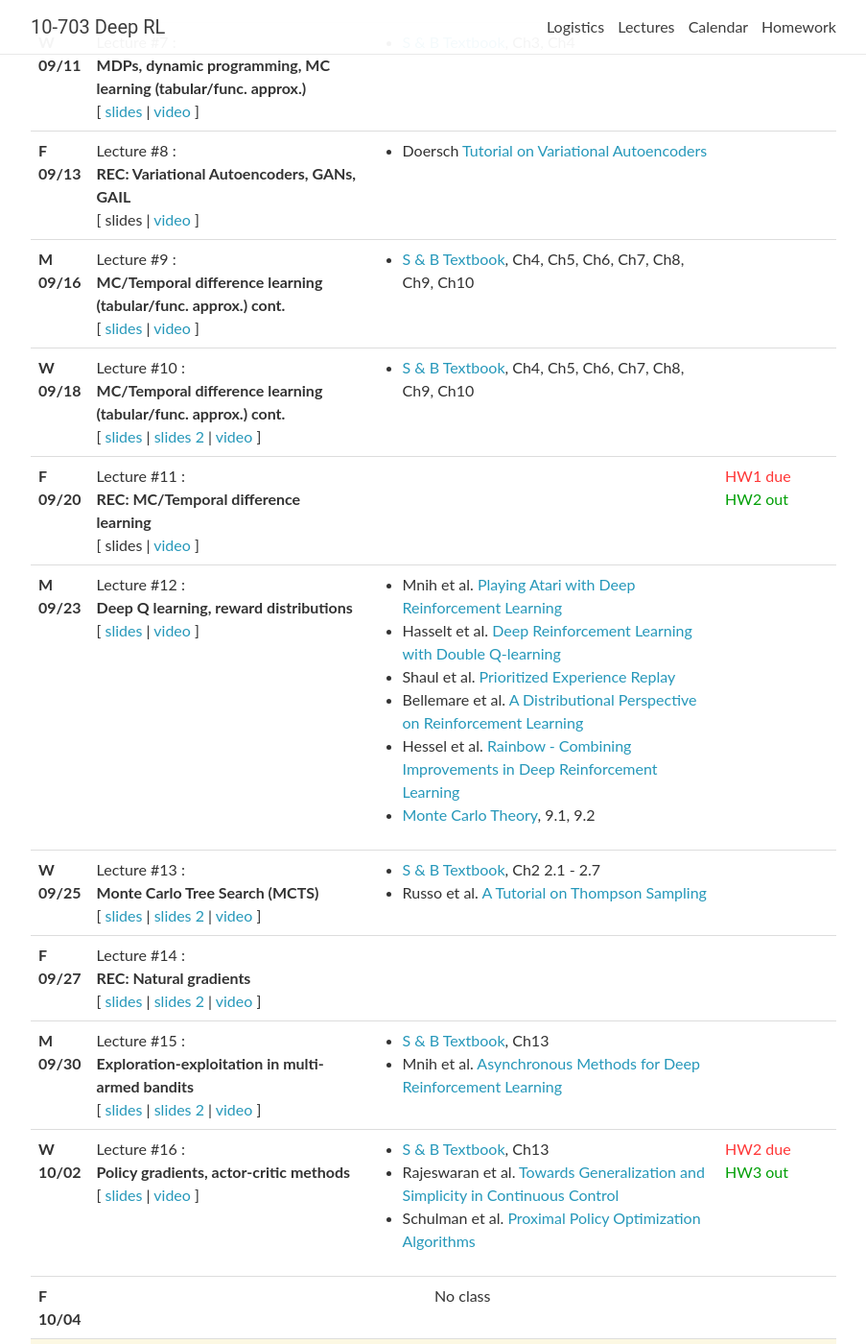
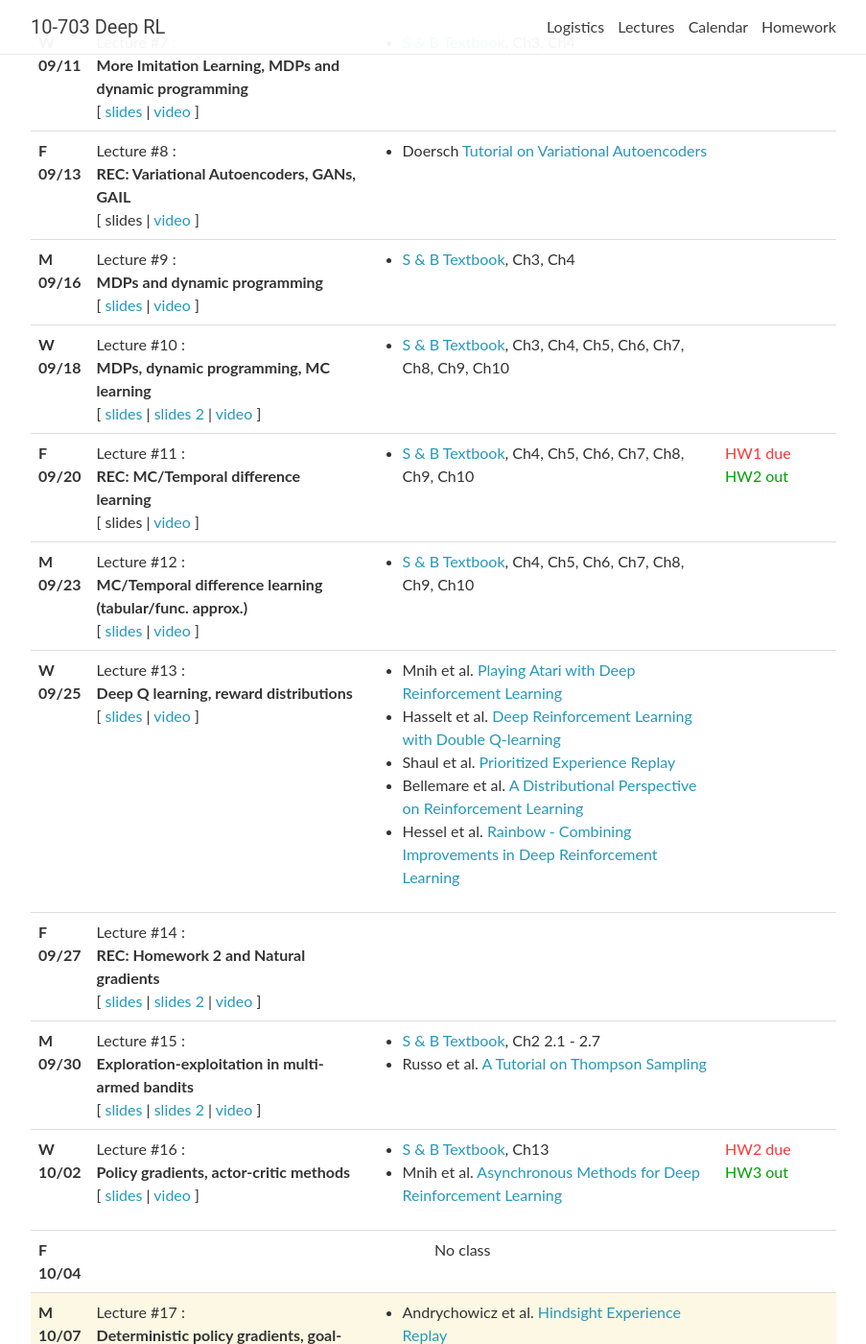
Before and after one commit to cmudeeprl/703website_f19, a Jekyll site: the page built from _pages/lectures.md, in a window 1280 px wide and 1400 px high, scrolled down 1181 px. Shown: the whole window at 96% size, without its empty margins (188-1091 px from the left). Built offline with Jekyll 4.4.1, drawn with Linux system fonts in a browser that asks for light colours; nearby versions of some CDN libraries; comment, search, counter and statistics services are not loaded.

Commit message:
fix schedule

```diff
--- a/_data/lectures.yml
+++ b/_data/lectures.yml
@@ -84,7 +84,7 @@
 - date: W 09/11
   lecturer:
   title: >
-    <strong>MDPs, dynamic programming, MC learning (tabular/func. approx.)</strong>
+    <strong>More Imitation Learning, MDPs and dynamic programming</strong>
   slides: https://cmudeeprl.github.io/703website/assets/lectures/lecture_5.pdf
   video: https://scs.hosted.panopto.com/Panopto/Pages/Viewer.aspx?id=40a34b64-98bd-4c24-9a6c-aab500f4f593
   notes:
@@ -105,24 +105,24 @@
 - date: M 09/16
   lecturer:
   title: >
-    <strong>MC/Temporal difference learning (tabular/func. approx.) cont.</strong>
+    <strong>MDPs and dynamic programming</strong>
   slides: https://cmudeeprl.github.io/703website/assets/lectures/lecture_6.pdf
   video: https://scs.hosted.panopto.com/Panopto/Pages/Viewer.aspx?id=d2bc4d78-7aae-46dd-a8bd-aaca01063140
   notes:
   readings:
-    - <a href="http://incompleteideas.net/book/RLbook2018.pdf" target="_blank">S & B Textbook</a>, Ch4, Ch5, Ch6, Ch7, Ch8, Ch9, Ch10
+    - <a href="http://incompleteideas.net/book/RLbook2018.pdf" target="_blank">S & B Textbook</a>, Ch3, Ch4
   logistics:
 
 - date: W 09/18
   lecturer:
   title: >
-    <strong>MC/Temporal difference learning (tabular/func. approx.) cont.</strong>
+    <strong>MDPs, dynamic programming, MC learning</strong>
   slides: https://cmudeeprl.github.io/703website/assets/lectures/lecture_7_1.pdf
   slides2: https://cmudeeprl.github.io/703website/assets/lectures/lecture_7_2.pdf
   video: https://scs.hosted.panopto.com/Panopto/Pages/Viewer.aspx?id=89548167-eeb4-441c-b558-aab500f51db9
   notes:
   readings:
-    - <a href="http://incompleteideas.net/book/RLbook2018.pdf" target="_blank">S & B Textbook</a>, Ch4, Ch5, Ch6, Ch7, Ch8, Ch9, Ch10
+    - <a href="http://incompleteideas.net/book/RLbook2018.pdf" target="_blank">S & B Textbook</a>, Ch3, Ch4, Ch5, Ch6, Ch7, Ch8, Ch9, Ch10
   logistics:
 
 - date: F 09/20
@@ -133,6 +133,7 @@
   video: https://scs.hosted.panopto.com/Panopto/Pages/Viewer.aspx?id=d919305e-7778-4ee6-b4b7-aace0107e10a
   notes:
   readings:
+    - <a href="http://incompleteideas.net/book/RLbook2018.pdf" target="_blank">S & B Textbook</a>, Ch4, Ch5, Ch6, Ch7, Ch8, Ch9, Ch10
     # - Blundell et al. <a href="https://arxiv.org/abs/1505.05424" target="_blank">Weight Uncertainty in Neural Networks</a>
     # - Kingma & Welling <a href="https://arxiv.org/pdf/1312.6114.pdf" target="_blank">Auto-Encoding Variational Bayes</a>
     # - Rasmussen & Williams <a href="http://www.gaussianprocess.org/gpml/chapters/RW.pdf" target="_blank">Gaussian Processes for Machine Learning</a>
@@ -142,9 +143,21 @@
 - date: M 09/23
   lecturer:
   title: >
-    <strong>Deep Q learning, reward distributions</strong>
+    <strong>MC/Temporal difference learning (tabular/func. approx.)</strong>
   slides: https://cmudeeprl.github.io/703website/assets/lectures/lecture_8.pdf
   video: https://scs.hosted.panopto.com/Panopto/Pages/Viewer.aspx?id=754eb6c0-72ca-4912-93f1-aad101060954
+  notes:
+  readings:
+    - <a href="http://incompleteideas.net/book/RLbook2018.pdf" target="_blank">S & B Textbook</a>, Ch4, Ch5, Ch6, Ch7, Ch8, Ch9, Ch10
+  logistics:
+
+- date: W 09/25
+  lecturer:
+  title: >
+    <strong>Deep Q learning, reward distributions</strong>
+  slides: https://cmudeeprl.github.io/703website/assets/lectures/lecture_9_1.pdf
+  # slides2: https://cmudeeprl.github.io/703website/assets/lectures/lecture_9_2.pdf
+  video: https://scs.hosted.panopto.com/Panopto/Pages/Viewer.aspx?id=e89485b7-c572-4adb-bf48-aad3011e65a5
   notes:
   readings:
     - Mnih et al. <a href="https://arxiv.org/pdf/1312.5602.pdf" target="_blank">Playing Atari with Deep Reinforcement Learning</a>
@@ -152,26 +165,13 @@
     - Shaul et al. <a href="https://arxiv.org/abs/1511.05952" target="_blank">Prioritized Experience Replay</a>
     - Bellemare et al. <a href="https://arxiv.org/abs/1707.06887" target="_blank">A Distributional Perspective on Reinforcement Learning</a>
     - Hessel et al. <a href="https://arxiv.org/abs/1710.02298" target="_blank">Rainbow - Combining Improvements in Deep Reinforcement Learning</a>
-    - <a href="https://statweb.stanford.edu/~owen/mc/Ch-var-is.pdf" target="_blank">Monte Carlo Theory</a>, 9.1, 9.2
-  logistics:
-
-- date: W 09/25
-  lecturer:
-  title: >
-    <strong>Monte Carlo Tree Search (MCTS)</strong>
-  slides: https://cmudeeprl.github.io/703website/assets/lectures/lecture_9_1.pdf
-  slides2: https://cmudeeprl.github.io/703website/assets/lectures/lecture_9_2.pdf
-  video: https://scs.hosted.panopto.com/Panopto/Pages/Viewer.aspx?id=e89485b7-c572-4adb-bf48-aad3011e65a5
-  notes:
-  readings:
-    - <a href="http://incompleteideas.net/book/RLbook2018.pdf" target="_blank">S & B Textbook</a>, Ch2 2.1 - 2.7
-    - Russo et al. <a href="https://arxiv.org/abs/1707.02038" target="_blank">A Tutorial on Thompson Sampling</a>
+    # - <a href="https://statweb.stanford.edu/~owen/mc/Ch-var-is.pdf" target="_blank">Monte Carlo Theory</a>, 9.1, 9.2
   logistics:
 
 - date: F 09/27
   lecturer:
   title: >
-    <strong>REC: Natural gradients</strong>
+    <strong>REC: Homework 2 and Natural gradients</strong>
   slides: https://cmudeeprl.github.io/703website/assets/lectures/recitation_4_1.pdf
   slides2: https://cmudeeprl.github.io/703website/assets/lectures/recitation_4_2.pdf
   video: https://scs.hosted.panopto.com/Panopto/Pages/Viewer.aspx?id=f6578796-8818-4353-8cd0-aad501085a6e
@@ -188,8 +188,8 @@
   video: https://scs.hosted.panopto.com/Panopto/Pages/Viewer.aspx?id=8062af26-5900-432c-9d01-aab500f554e0
   notes:
   readings:
-    - <a href="http://incompleteideas.net/book/RLbook2018.pdf" target="_blank">S & B Textbook</a>, Ch13
-    - Mnih et al. <a href="https://arxiv.org/abs/1602.01783" target="_blank">Asynchronous Methods for Deep Reinforcement Learning</a>
+    - <a href="http://incompleteideas.net/book/RLbook2018.pdf" target="_blank">S & B Textbook</a>, Ch2 2.1 - 2.7
+    - Russo et al. <a href="https://arxiv.org/abs/1707.02038" target="_blank">A Tutorial on Thompson Sampling</a>
   logistics:
 
 - date: W 10/02
@@ -201,8 +201,10 @@
   notes:
   readings:
     - <a href="http://incompleteideas.net/book/RLbook2018.pdf" target="_blank">S & B Textbook</a>, Ch13
-    - Rajeswaran et al. <a href="https://arxiv.org/pdf/1703.02660.pdf" target="_blank">Towards Generalization and Simplicity in Continuous Control</a>
-    - Schulman et al. <a href="https://arxiv.org/abs/1707.06347" target="_blank">Proximal Policy Optimization Algorithms</a>
+    - Mnih et al. <a href="https://arxiv.org/abs/1602.01783" target="_blank">Asynchronous Methods for Deep Reinforcement Learning</a>
+    # - <a href="http://incompleteideas.net/book/RLbook2018.pdf" target="_blank">S & B Textbook</a>, Ch13
+    # - Rajeswaran et al. <a href="https://arxiv.org/pdf/1703.02660.pdf" target="_blank">Towards Generalization and Simplicity in Continuous Control</a>
+    # - Schulman et al. <a href="https://arxiv.org/abs/1707.06347" target="_blank">Proximal Policy Optimization Algorithms</a>
   logistics: <span class="deadline">HW2 due</span> <br>
     <span class="event">HW3 out</span>
 
```
